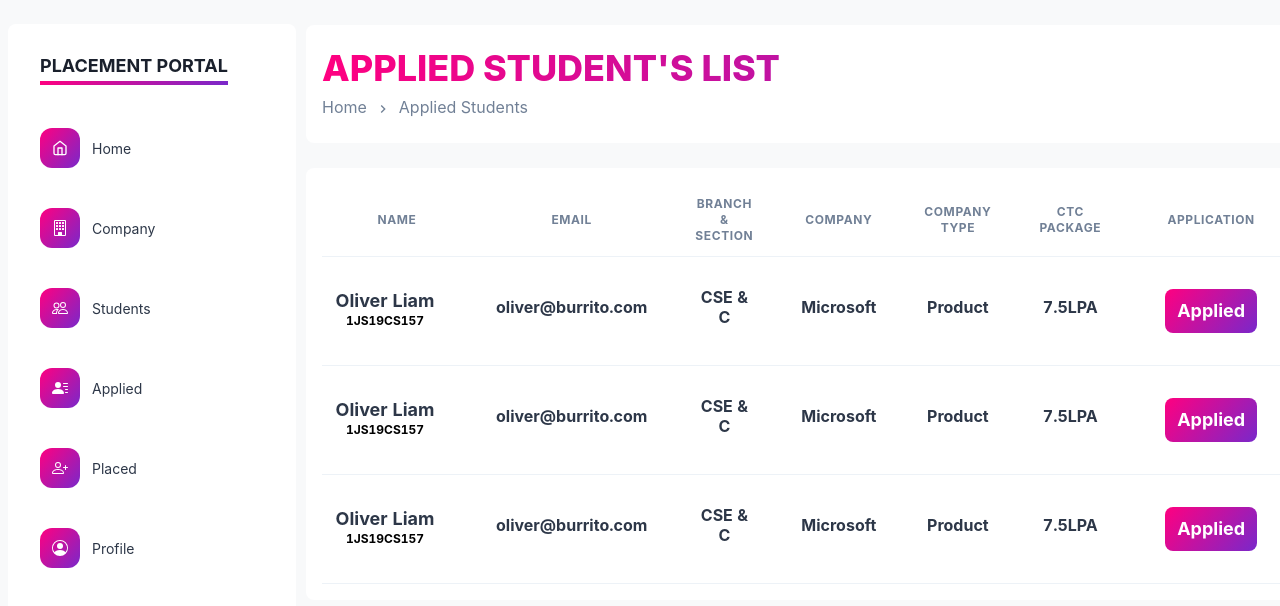
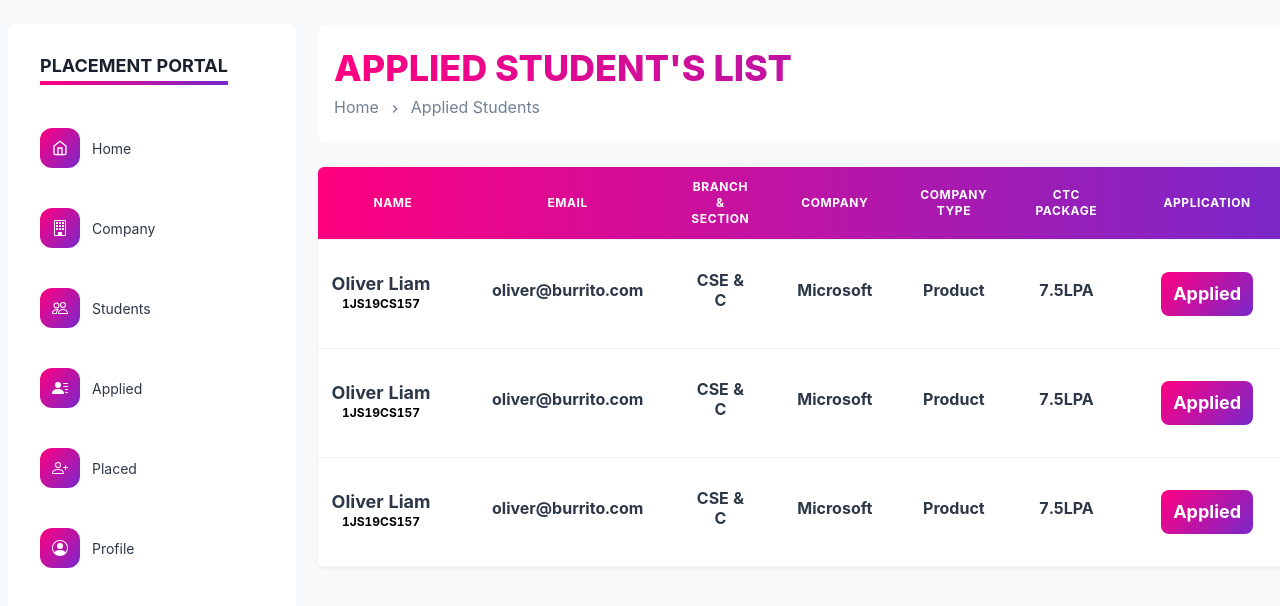
Before and after one commit to VarunSAthreya/placement-management, a Next.js app in the folder apps/web/: page /applied in a window 1280 px wide. Shown: the top 606 px of the page. Built offline with nearby package versions, Linux system fonts and the light colour scheme; no server answers.

Commit message:
Redesigned Tables

```diff
--- a/apps/web/pages/applied.tsx
+++ b/apps/web/pages/applied.tsx
@@ -61,7 +61,7 @@ const Applied = () => {
             >
                 <Box mb={{ lg: '24px' }} me={{ lg: '24px' }}>
                     <Flex direction="column">
-                        <Box pb={'25px'}>
+                        <Box pb={'25px'} p={3} pt={0}>
                             <Flex
                                 direction="column"
                                 bg={'white'}
@@ -115,55 +115,40 @@ const Applied = () => {
                                 </Breadcrumb>
                             </Flex>
                         </Box>
-                        <Box bg={'white'} p={4} borderRadius={8}>
-                            <Table variant="simple">
+                        <Box p={3} borderRadius={8}>
+                            <Table
+                                variant="simple"
+                                color="white"
+                                bgGradient={'linear(to-l, #7928CA, #FF0080)'}
+                                rounded={'md'}
+                                boxShadow={'0px 2px 3px #eee'}
+                            >
                                 <Thead>
                                     <Tr my=".8rem">
-                                        <Th
-                                            color="gray.500"
-                                            textAlign={'center'}
-                                        >
+                                        <Th color="white" textAlign={'center'}>
                                             Name
                                         </Th>
-                                        <Th
-                                            color="gray.500"
-                                            textAlign={'center'}
-                                        >
+                                        <Th color="white" textAlign={'center'}>
                                             Email
                                         </Th>
-                                        <Th
-                                            color="gray.500"
-                                            textAlign={'center'}
-                                        >
+                                        <Th color="white" textAlign={'center'}>
                                             Branch & Section
                                         </Th>
-                                        <Th
-                                            color="gray.500"
-                                            textAlign={'center'}
-                                        >
+                                        <Th color="white" textAlign={'center'}>
                                             Company
                                         </Th>
-                                        <Th
-                                            color="gray.500"
-                                            textAlign={'center'}
-                                        >
+                                        <Th color="white" textAlign={'center'}>
                                             Company Type
                                         </Th>
-                                        <Th
-                                            color="gray.500"
-                                            textAlign={'center'}
-                                        >
+                                        <Th color="white" textAlign={'center'}>
                                             Ctc Package
                                         </Th>
-                                        <Th
-                                            color="gray.500"
-                                            textAlign={'center'}
-                                        >
+                                        <Th color="white" textAlign={'center'}>
                                             Application
                                         </Th>
                                     </Tr>
                                 </Thead>
-                                <Tbody>
+                                <Tbody bg={'white'}>
                                     {appliedTableData.map((row) => {
                                         return (
                                             <AppliedTable
```
Also changed, not shown: apps/web/components/Tables/PlacedTable.tsx (+3 -8 lines), apps/web/pages/placed/index.tsx (+20 -13 lines).
